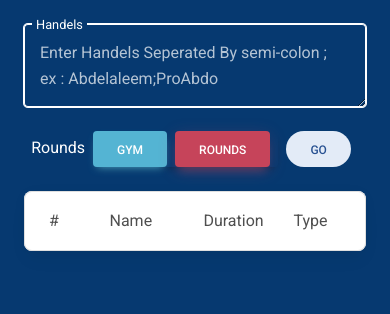
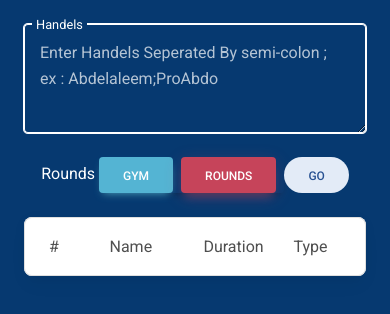
Before and after one commit to yousfahmed/codeforces-search, a React (Create React App) app: page / in a window 390 px wide. Shown: the top 314 px of the page. Built offline with nearby package versions, Linux system fonts and the light colour scheme.

Commit message:
fix issue with mobile view

```diff
--- a/src/App.js
+++ b/src/App.js
@@ -151,7 +151,7 @@ function App() {
               id="handels"
               className="p-3"
               type="text"
-              rows={2}
+              rows={3}
               contrast
               autoFocus
               placeholder={
@@ -171,7 +171,7 @@ function App() {
           </MDBCol>
           <MDBCol size="12">
             <span
-              className="pe-2 noIbar"
+              className="pe-1 noIbar"
               style={{
                 color: "white",
                 userSelect: "none",
@@ -207,7 +207,7 @@ function App() {
             </MDBBtnGroup>
             <MDBBtn
               rounded
-              className="mx-2"
+              // className="mx-2"
               color="secondary"
               style={{
                 display: "inline",
```
